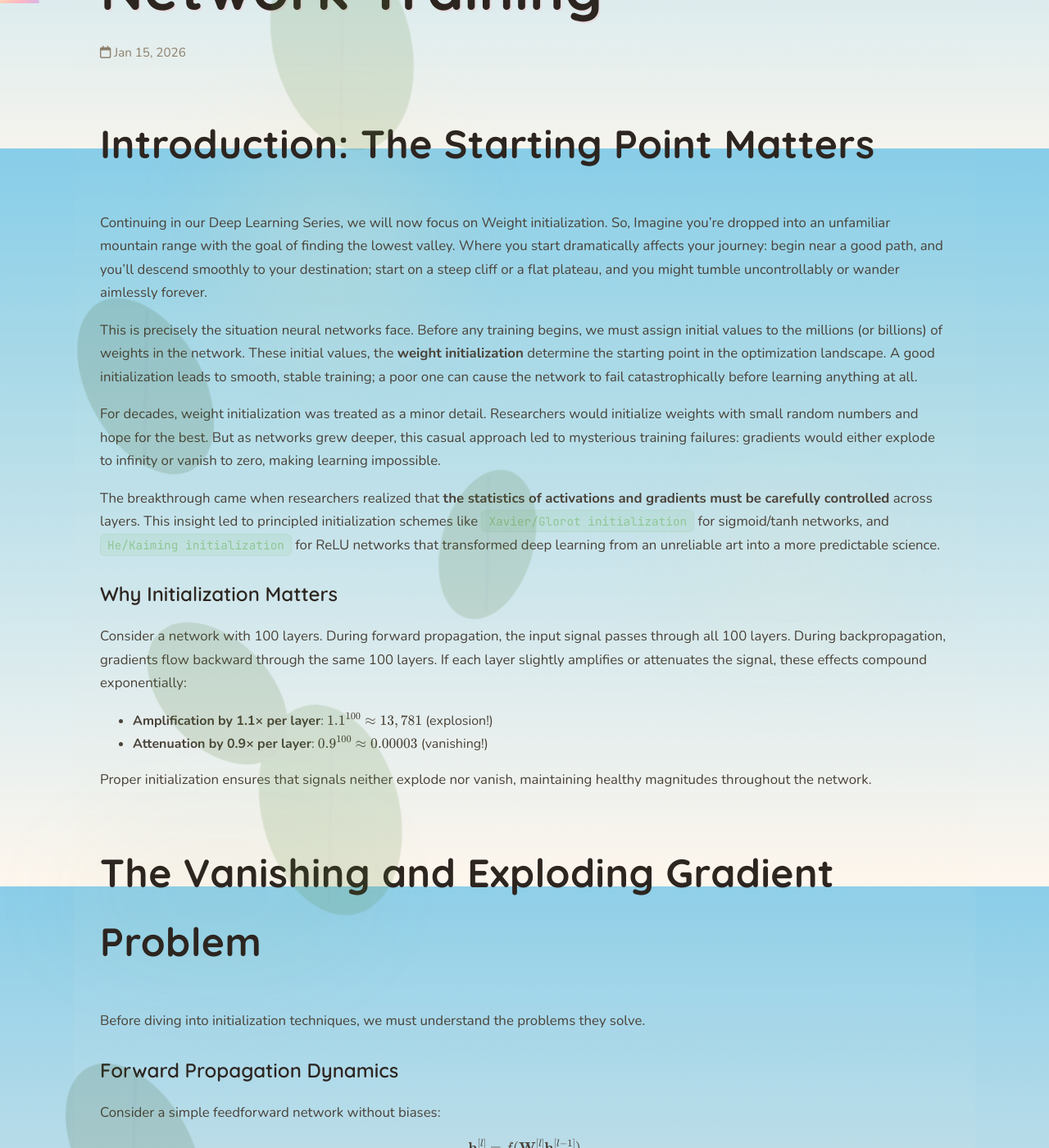
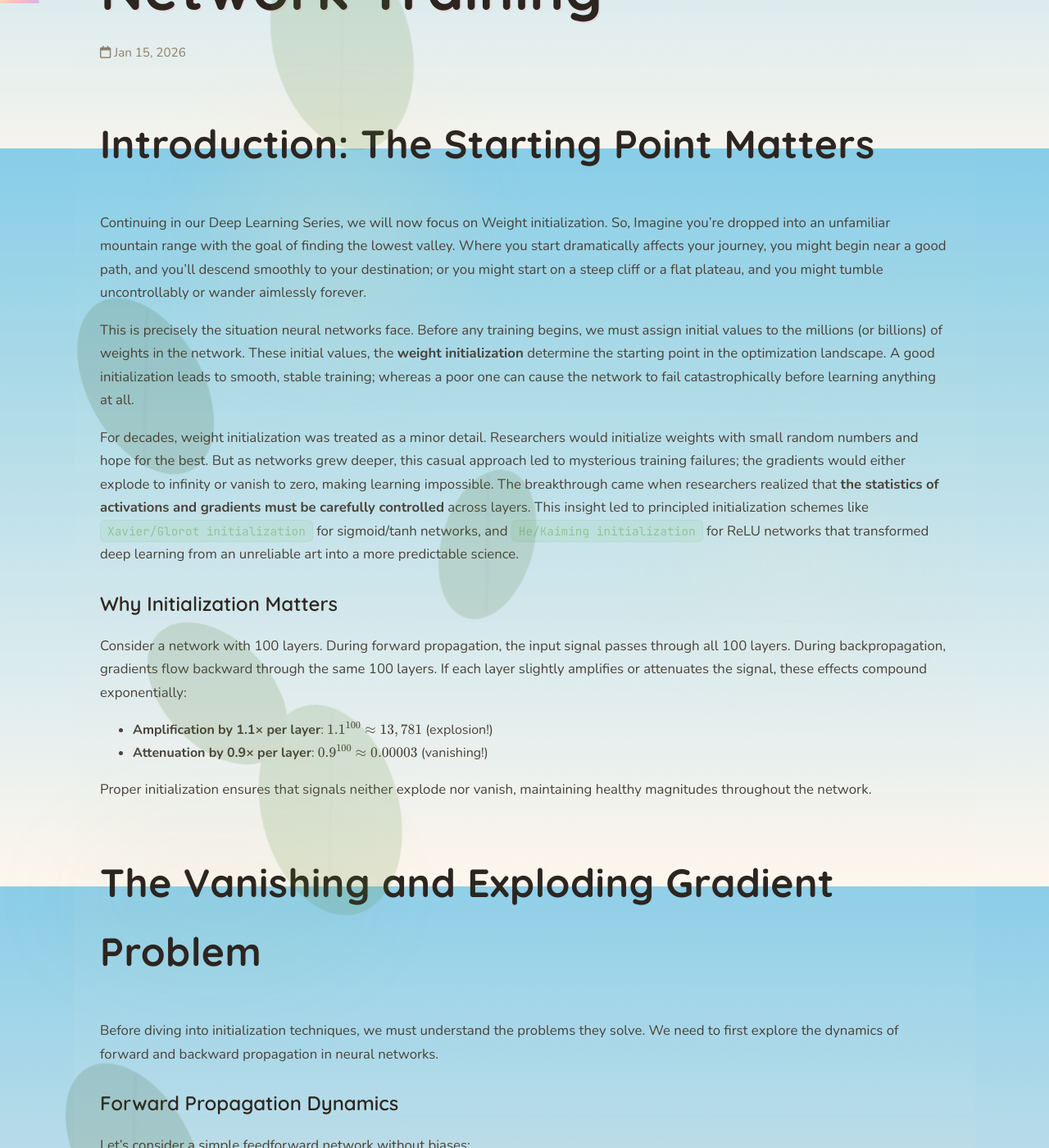
Before and after one commit to mayank1101/mayank1101.github.io, a Jekyll site: the page built from _posts/2026-01-15-initialization.md, in a window 1280 px wide and 1400 px high, scrolled down 719 px. Shown: the whole window at 82% size. Built offline with Jekyll 4.4.1, drawn with Linux system fonts in a browser that asks for light colours; some of the changed text lies outside the part shown.

Commit message:
fixed small typos in the initialization article

```diff
--- a/_posts/2026-01-15-initialization.md
+++ b/_posts/2026-01-15-initialization.md
@@ -10,13 +10,11 @@
 
 ## Introduction: The Starting Point Matters
 
-Continuing in our Deep Learning Series, we will now focus on Weight initialization. So, Imagine you're dropped into an unfamiliar mountain range with the goal of finding the lowest valley. Where you start dramatically affects your journey: begin near a good path, and you'll descend smoothly to your destination; start on a steep cliff or a flat plateau, and you might tumble uncontrollably or wander aimlessly forever.
+Continuing in our Deep Learning Series, we will now focus on Weight initialization. So, Imagine you're dropped into an unfamiliar mountain range with the goal of finding the lowest valley. Where you start dramatically affects your journey, you might begin near a good path, and you'll descend smoothly to your destination; or you might start on a steep cliff or a flat plateau, and you might tumble uncontrollably or wander aimlessly forever.
 
-This is precisely the situation neural networks face. Before any training begins, we must assign initial values to the millions (or billions) of weights in the network. These initial values, the **weight initialization** determine the starting point in the optimization landscape. A good initialization leads to smooth, stable training; a poor one can cause the network to fail catastrophically before learning anything at all.
+This is precisely the situation neural networks face. Before any training begins, we must assign initial values to the millions (or billions) of weights in the network. These initial values, the **weight initialization** determine the starting point in the optimization landscape. A good initialization leads to smooth, stable training; whereas a poor one can cause the network to fail catastrophically before learning anything at all.
 
-For decades, weight initialization was treated as a minor detail. Researchers would initialize weights with small random numbers and hope for the best. But as networks grew deeper, this casual approach led to mysterious training failures: gradients would either explode to infinity or vanish to zero, making learning impossible.
-
-The breakthrough came when researchers realized that **the statistics of activations and gradients must be carefully controlled** across layers. This insight led to principled initialization schemes like `Xavier/Glorot initialization` for sigmoid/tanh networks, and `He/Kaiming initialization` for ReLU networks that transformed deep learning from an unreliable art into a more predictable science.
+For decades, weight initialization was treated as a minor detail. Researchers would initialize weights with small random numbers and hope for the best. But as networks grew deeper, this casual approach led to mysterious training failures; the gradients would either explode to infinity or vanish to zero, making learning impossible. The breakthrough came when researchers realized that **the statistics of activations and gradients must be carefully controlled** across layers. This insight led to principled initialization schemes like `Xavier/Glorot initialization` for sigmoid/tanh networks, and `He/Kaiming initialization` for ReLU networks that transformed deep learning from an unreliable art into a more predictable science.
 
 ### Why Initialization Matters
 
@@ -29,11 +27,11 @@
 
 ## The Vanishing and Exploding Gradient Problem
 
-Before diving into initialization techniques, we must understand the problems they solve.
+Before diving into initialization techniques, we must understand the problems they solve. We need to first explore the dynamics of forward and backward propagation in neural networks.
 
 ### Forward Propagation Dynamics
 
-Consider a simple feedforward network without biases:
+Let's consider a simple feedforward network without biases:
 
 $$
 \mathbf{h}^{[l]} = f(\mathbf{W}^{[l]} \mathbf{h}^{[l-1]})
@@ -58,7 +56,7 @@
 
 ### Backward Propagation Dynamics
 
-During backpropagation, gradients flow in reverse:
+Whereas during backpropagation, gradients flow in reverse:
 
 $$
 \frac{\partial \mathcal{L}}{\partial \mathbf{h}^{[l-1]}} = (\mathbf{W}^{[l]})^T \frac{\partial \mathcal{L}}{\partial \mathbf{h}^{[l]}} \odot f'(\mathbf{z}^{[l-1]})
@@ -69,7 +67,7 @@
 2. The derivative of the activation function
 3. The gradient from the next layer
 
-Similar exponential effects occur: if gradients grow or shrink at each layer, they explode or vanish over many layers.
+Similar exponential effects occur, if gradients grow or shrink at each layer, they explode or vanish over many layers.
 
 ### A Concrete Example
 
```
Also changed, not shown: other parts of _posts/2026-01-15-initialization.md (+1 -1 lines).
